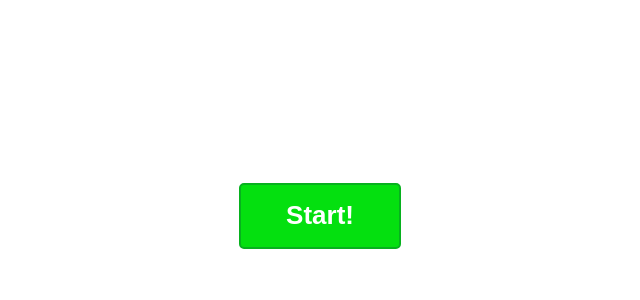
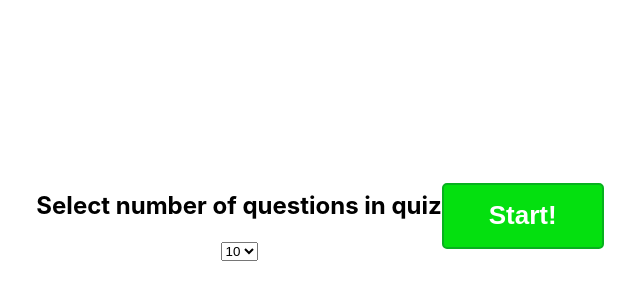
Before and after one commit to iryna-babich/fretboard-trainer, a React (Create React App) app: page / in a window 1280 px wide. Shown: the part 184-484 px from the top of the page, without its empty margins (320-960 px from the left). Built offline with nearby package versions, Linux system fonts and the light colour scheme.

Commit message:
Added options with questions number, adjusted starScreen conponent to Class component, render current question out of question.length.

```diff
--- a/src/App.js
+++ b/src/App.js
@@ -4,18 +4,18 @@ import ResultScreen from "./components/ResultsScreen";
 import GameScreen from "./components/GameScreen";
 import "./App.css";
 
-const questionsCount = 5;
-
 class App extends Component {
   state = {
     screen: 1,
     totalWrongGuessesCount: null,
-    rightGuessesArr: []
+    rightGuessesArr: [],
+    questionsCount: null
   };
 
-  handleStartGameClick = () => {
+  handleStartGameClick = num => {
     this.setState({
-      screen: 2
+      screen: 2,
+      questionsCount: num
     });
   };
 
@@ -41,7 +41,12 @@ class App extends Component {
   };
 
   render() {
-    const { screen, totalWrongGuessesCount, rightGuessesArr } = this.state;
+    const {
+      screen,
+      totalWrongGuessesCount,
+      rightGuessesArr,
+      questionsCount
+    } = this.state;
 
     // Render screen.
     if (screen === 1) {
--- a/src/components/GameScreen.js
+++ b/src/components/GameScreen.js
@@ -1,13 +1,14 @@
 import React, { Component } from "react";
+import PropTypes from "prop-types";
 import Tone from "tone";
 
 const notes = [
-  ["E", "F", "F#", "G", "G#", "A", "A#", "B", "C", "C#", "D", "D#"],
-  ["B", "C", "C#", "D", "D#", "E", "F", "F#", "G", "G#", "A", "A#"],
-  ["G", "G#", "A", "A#", "B", "C", "C#", "D", "D#", "E", "F", "F#"],
-  ["D", "D#", "E", "F", "F#", "G", "G#", "A", "A#", "B", "C", "C#"],
-  ["A", "A#", "B", "C", "C#", "D", "D#", "E", "F", "F#", "G", "G#"],
-  ["E", "F", "F#", "G", "G#", "A", "A#", "B", "C", "C#", "D", "D#"]
+  ["E", "F", "F#", "G", "G#", "A", "A#", "B", "C", "C#", "D", "D#", "E"],
+  ["B", "C", "C#", "D", "D#", "E", "F", "F#", "G", "G#", "A", "A#", "B"],
+  ["G", "G#", "A", "A#", "B", "C", "C#", "D", "D#", "E", "F", "F#", "G"],
+  ["D", "D#", "E", "F", "F#", "G", "G#", "A", "A#", "B", "C", "C#", "D"],
+  ["A", "A#", "B", "C", "C#", "D", "D#", "E", "F", "F#", "G", "G#", "A"],
+  ["E", "F", "F#", "G", "G#", "A", "A#", "B", "C", "C#", "D", "D#", "E"]
 ];
 
 const octave = [
@@ -125,6 +126,8 @@ class GameScreen extends Component {
       rightGuessesArr
     } = this.state;
 
+    const { questionsCount } = this.props;
+
     // Render guitar strings.
     for (let i = 0; i < notes.length; i++) {
       const stringToRender = [];
@@ -191,10 +194,16 @@ class GameScreen extends Component {
         <div className="defined-notes-wrapper">
           <ul className="defined-notes">{answerString}</ul>
         </div>
-        <p>Question #{rightGuessesArr.length + 1}</p>
+        <p>
+          Question #{rightGuessesArr.length + 1} of {questionsCount}
+        </p>
       </div>
     );
   }
 }
 
+GameScreen.propTypes = {
+  questionsCount: PropTypes.number.isRequired
+};
+
 export default GameScreen;
--- a/src/components/ResultsScreen.js
+++ b/src/components/ResultsScreen.js
@@ -13,7 +13,7 @@ const ResultScreen = props => {
         </span>
       </p>
       <p>
-        Incorrectly guessed notes:
+        Incorrectly guessed notes:{" "}
         <span className="is-wrong-count">
           <strong>{totalWrongGuessesCount}</strong>
         </span>
--- a/src/components/StartScreen.js
+++ b/src/components/StartScreen.js
@@ -1,14 +1,43 @@
-import React from "react";
+import React, { Component } from "react";
 
-const StartScreen = props => {
-  const { onStartGameClick } = props;
+class StartScreen extends Component {
+  state = {
+    questionsNumber: 10
+  };
+
+  handleNumberOfQuestions = e => {
+    this.setState({
+      questionsNumber: e.target.value
+    });
+  };
+
+  render() {
+    const { onStartGameClick } = this.props;
+    const { questionsNumber } = this.state;
+    console.log("questionsNumber:", this.state.questionsNumber);
+
     return (
       <div className="strings-overlay">
-      <button className="start-button" onClick={onStartGameClick}>
+        <div className="question-options">
+          <h2>Select number of questions in quiz</h2>
+          <select
+            onChange={this.handleNumberOfQuestions}
+            value={questionsNumber}
+          >
+            <option value={5}>5</option>
+            <option value={10}>10</option>
+            <option value={15}>15</option>
+          </select>
+        </div>
+        <button
+          className="start-button"
+          onClick={() => onStartGameClick(questionsNumber)}
+        >
           Start!
         </button>
       </div>
     );
-};
+  }
+}
 
 export default StartScreen;
```
Lines whose indentation alone changed are shown as unchanged.
